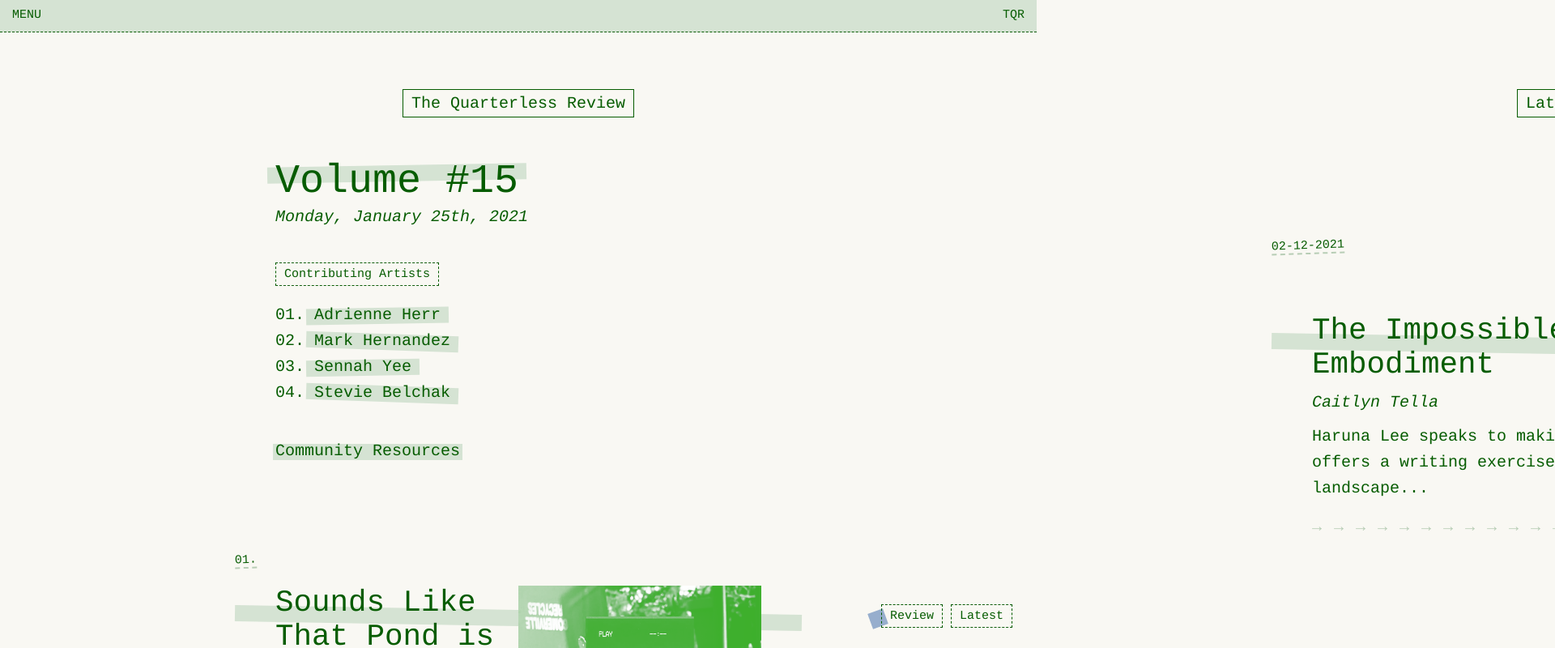
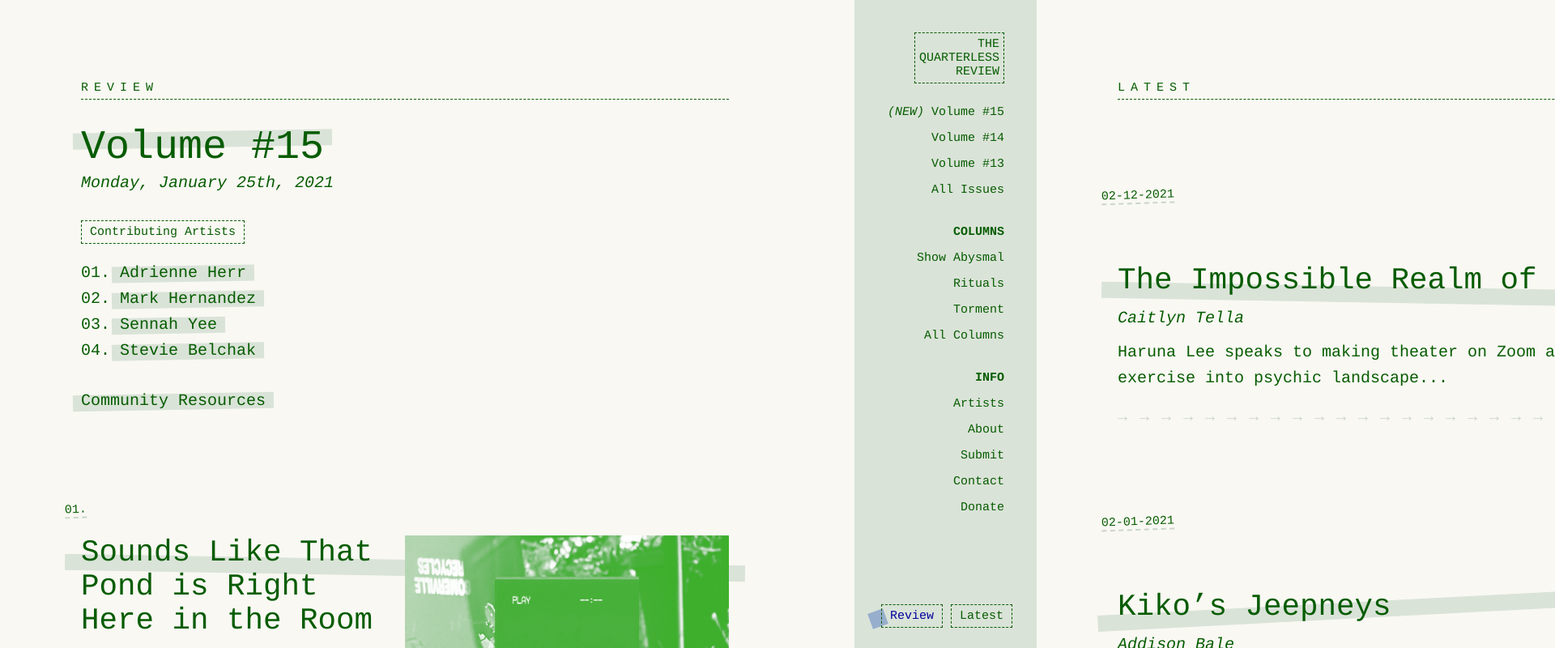
Before and after one commit to mjt-vo/quarterless, a plain HTML site: page index.html in a window 1280 px wide. Shown: the top 800 px of the page at 81% size, 1920 px wide, since content can reach past the window. Drawn offline with Linux system fonts and the light colour scheme.

Commit message:
left-aligning layout

```diff
--- a/index.html
+++ b/index.html
@@ -9,39 +9,35 @@
   </head>
   <body>
     <header class="">
-      <menu>
-        <span class="nav__toggle" tabindex="1">MENU</span>
-        <span>TQR</span>
-      </menu>
       <nav>
+        <h1 class="nav__h1">The</br> Quarterless</br> Review</h1>
         <ul class="nav__list">
-          <li class="nav__item nav__item--label">The Review</li>
-          <li class="nav__item"><a href="#">Volume #15 (NEW)</a></li>
-          <li class="nav__item"><a href="#">Volume #14</a></li>
-          <li class="nav__item"><a href="#">Volume #13</a></li>
-          <li class="nav__item"><a href="#">All Issues</a></li>
+          <li class="nav__item"><a class="nav__item__link"href="#"><em>(NEW)</em> Volume #15</a></li>
+          <li class="nav__item"><a class="nav__item__link"href="#">Volume #14</a></li>
+          <li class="nav__item"><a class="nav__item__link"href="#">Volume #13</a></li>
+          <li class="nav__item"><a class="nav__item__link"href="#">All Issues</a></li>
         </ul>
         <ul class="nav__list">
           <li class="nav__item nav__item--label">Columns</li>
-          <li class="nav__item"><a href="#">Show Abysmal</a></li>
-          <li class="nav__item"><a href="#">Rituals</a></li>
-          <li class="nav__item"><a href="#">Torment</a></li>
-          <li class="nav__item"><a href="#">All Columns</a></li>
+          <li class="nav__item"><a class="nav__item__link"href="#">Show Abysmal</a></li>
+          <li class="nav__item"><a class="nav__item__link"href="#">Rituals</a></li>
+          <li class="nav__item"><a class="nav__item__link"href="#">Torment</a></li>
+          <li class="nav__item"><a class="nav__item__link"href="#">All Columns</a></li>
         </ul>
         <ul class="nav__list">
           <li class="nav__item nav__item--label">Info</li>
-          <li class="nav__item"><a href="#">Artists</a></li>
-          <li class="nav__item"><a href="#">About</a></li>
-          <li class="nav__item"><a href="#">How To Submit</a></li>
-          <li class="nav__item"><a href="#">Contact</a></li>
-          <li class="nav__item"><a href="#">Donate</a></li>
+          <li class="nav__item"><a class="nav__item__link"href="#">Artists</a></li>
+          <li class="nav__item"><a class="nav__item__link"href="#">About</a></li>
+          <li class="nav__item"><a class="nav__item__link"href="#">Submit</a></li>
+          <li class="nav__item"><a class="nav__item__link"href="#">Contact</a></li>
+          <li class="nav__item"><a class="nav__item__link"href="#">Donate</a></li>
         </ul>
       </nav>
     </header>
 
     <section class="home__section issue">
       <div class="content">
-        <h1>The Quarterless Review</h1>
+        <h1>Review</h1>
 
         <div class="issue">
           <h2><a href="#">Volume #15</a></h2>
@@ -118,7 +114,7 @@
         <article class="card">
           <a class="card__link" href="#">
             <p class="card__date">02-12-2021</p>
-            <p class="card__column">Rituals</p>
+            <p class="card__category">Rituals</p>
             <h3 class="card__title">The Impossible Realm of Embodiment</h3>
             <p class="card__author">Caitlyn Tella</p>
             <p class="card__description">Haruna Lee speaks to making theater on Zoom and offers a writing exercise into psychic landscape...</p>
@@ -128,7 +124,7 @@
         <article class="card">
           <a class="card__link" href="#">
             <p class="card__date">02-01-2021</p>
-            <p class="card__column">Shedding</p>
+            <p class="card__category">Shedding</p>
             <h3 class="card__title">Kiko’s Jeepneys</h3>
             <p class="card__author">Addison Bale</p>
             <p class="card__description">On the work of Kiko Bordeos...</p>
@@ -138,7 +134,7 @@
         <article class="card">
           <a class="card__link" href="#">
             <p class="card__date">09-23-2020</p>
-            <p class="card__column">Show Abysmal</p>
+            <p class="card__category">Show Abysmal</p>
             <h3 class="card__title">A Blank Check for Unchecked Adolescence</h3>
             <p class="card__author">Benjamin Shearn</p>
             <p class="card__description">I knew it was risky. And almost certainly... illegal? Echoes of a past scandal concerning Pee-Wee Herman and a movie theater and Florida rattled around somewhere in the muddle of memory...</p>
@@ -148,7 +144,7 @@
         <article class="card">
           <a class="card__link" href="#">
             <p class="card__date">08-14-2020</p>
-            <p class="card__column">Show Abysmal</p>
+            <p class="card__category">Show Abysmal</p>
             <h3 class="card__title">Actors are Idols: James Spader</h3>
             <p class="card__author">Amanda Kramer</p>
             <p class="card__description">I’m often shit on for my Hollywood People-Worshipping of white straight men. It’s wildly out of fashion, I guess, especially for a woman like me...</p>
--- a/styles/main.unmin.css
+++ b/styles/main.unmin.css
@@ -1,15 +1,17 @@
 :root {
   --color-bg: #f9f8f3;
   --color-main: #065c00;
-  --color-link-bg-hover: #b7cdb5;
-  --color-link-bg: #d5e3d3;
+  --color-link-bg-hover: #cbd5ca;
+  --color-link-bg: #dae3d8;
   --color-highlight: #97aecd;
+  --color-tqr: #0ca900;
+  --color-blue: #01019b;
   --height-footer: 80px;
   --height-header: 40px;
-  --spacing: 40px;
+  --spacing: 30px;
   --spacing-m: 60px;
   --spacing-l: 100px;
-  --spacing-xl: 180px;
+  --spacing-xl: 150px;
 }
 
 html {
@@ -18,10 +20,6 @@ html {
   color: var(--color-main);
   background: var(--color-bg);
   transition: color .2s;
-}
-
-img {
-  width: 100%;
 }
 
 /* reset */
@@ -34,117 +32,36 @@ body, menu, h1, h2, h3, h4, p, blockquote, ul, ol, li, a, button {
   text-decoration: none;
 }
 
-body {
-  overflow: hidden;
+img {
+  width: 100%;
 }
 
-header {
+body {
   position: relative;
-  z-index: 1;
-  box-sizing: border-box;
-  border-bottom: 1px dashed;
-  padding: 10px 15px;
+  overflow: hidden;
   width: 100%;
-  height: auto;
-  background-color: var(--color-link-bg);
-  max-height: var(--height-header);
-  overflow: hidden;
-}
-header.active {
-  max-height: 100%;
-  box-shadow: 0 5px 20px rgba(0, 0, 0, 0.3);
 }
 
-menu {
-  display: flex;
-  justify-content: space-between;
+section {
+  box-sizing: border-box;
+  padding-bottom: var(--spacing);
   width: 100%;
-  margin-bottom: 10px;
-  font-size: 1.5rem;
+  padding: 100px 225px 0 100px;
 }
-nav {
-  display: none;
-}
-header.active nav {
-  display: block;
-}
-.nav__toggle {
-  cursor: pointer;
-}
-.nav__list {
-  margin-top: 5px;
-}
-.nav__item {
-  display: inline-block;
-  list-style: none;
-  font-size: 1.5rem;
-}
-.nav__item + .nav__item {
-  margin-left: 25px;
-}
-.nav__item--label {
-  font-weight: bold;
-  text-transform: uppercase;
+.content {
+  max-width: 900px;
 }
 
-.home__footer {
-  position: fixed;
-  bottom: 0;
-  right: 0;
-  display: inline-flex;
-  align-items: center;
-  padding: 0 30px;
-  height: var(--height-footer);
-}
-
-.home__section {
-  position: absolute;
-  top: var(--height-header);
-  display: flex;
-  flex-direction: column;
-  align-items: center;
-  box-sizing: border-box;
-  padding: 10px;
-  width: 100%;
-  height: calc(100% - var(--height-header));
-  overflow: scroll;
-  transition: left .4s;
-  transition-timing-function: ease-in-out;
-}
-.home__section:first-of-type,
-.shift .home__section:not(:first-of-type) {
-  left: 0;
-}
-.home__section:not(:first-of-type) {
-  left: 100%;
-}
-.shift .home__section:first-of-type {
-  left: -100%;
-}
-
-.home__section--feed .content > *:last-child {
-  margin-top: var(--spacing-l);
-  padding-bottom: 200px;
-}
-
-.content {
-  padding-bottom: var(--spacing);
-  width: 800px;
-  text-align: center;
-}
-
-
-/* typography */
+/* * * * * * * */
+/* typography  */
+/* * * * * * * */
 
 h1 {
-  margin-bottom: 10px;
-}
-.content h1 {
-  display: inline-block;
-  flex-basis: 0;
-  margin-top: var(--spacing-m);
-  padding: 5px 10px;
-  border: 1px solid;
+  padding: 0 0 5px;
+  border-bottom: 1px dashed;
+  font-size: 1.5rem;
+  letter-spacing: 7px;
+  text-transform: uppercase;
 }
 
 h2 {
@@ -181,9 +98,9 @@ a {
   transition: color .2s;
 }
 a:hover {
-  color: #000;
+  color: var(--color-blue);
 }
-a:not(.card__link):before {
+a:not(.card__link):not(.nav__item__link):before {
   content: ' ';
   position: absolute;
   z-index: -1;
@@ -195,14 +112,10 @@ a:not(.card__link):before {
   transition: background-color 0.2s;
   background: var(--color-link-bg);
 }
-a:not(.card__link):hover:before {
+a:not(.card__link):not(.nav__item__link):hover:before {
   background: var(--color-link-bg-hover);
 }
-*:not(p):not(.nav__item):nth-child(even) > a:not(.card__link):before {
-  transform: rotate(2deg);
-}
-p > a:not(.card__link):before,
-.nav__item > a:not(.card__link):before {
+p > a:not(.card__link):before{
   left: -3px;
   width: calc(100% + 6px);
   transform: rotate(0deg);
@@ -219,7 +132,89 @@ button {
   background: none;
 }
 
-/* home footer */
+/* * * * * * * */
+/* navigation  */
+/* * * * * * * */
+
+nav {
+  position: absolute;
+  z-index: 1;
+  right: 0;
+  box-sizing: border-box;
+  padding: 40px 40px 0 0;
+  width: 225px;
+  height: 100%;
+  text-align: right;
+  background: var(--color-link-bg);
+}
+
+.nav__h1 {
+  display: inline-block;
+  padding: 5px;
+  letter-spacing: 0;
+  border: 1px dashed;
+}
+
+.nav__toggle {
+  cursor: pointer;
+}
+.nav__list {
+  margin-top: 5px;
+}
+.nav__h1 + .nav__list {
+  margin-top: 20px;
+}
+.nav__item {
+  list-style: none;
+  font-size: 1.5rem;
+}
+.nav__item--label {
+  margin-top: 20px;
+  font-weight: bold;
+  text-transform: uppercase;
+}
+
+/* * * * */
+/* home  */
+/* * * * */
+
+.home__section {
+  position: absolute;
+  display: flex;
+  flex-direction: column;
+  box-sizing: border-box;
+  width: 100%;
+  height: 100%;
+  overflow: scroll;
+  transition: left .4s;
+  transition-timing-function: ease-in-out;
+}
+.home__section:first-of-type,
+.shift .home__section:not(:first-of-type) {
+  left: 0;
+}
+.home__section:not(:first-of-type) {
+  left: 100vw;
+}
+.shift .home__section:first-of-type {
+  left: -100vw;
+}
+
+.home__section--feed .content > *:last-child {
+  margin-top: var(--spacing-l);
+  padding-bottom: 200px;
+}
+
+.home__footer {
+  position: fixed;
+  bottom: 0;
+  right: 0;
+  z-index: 1;
+  display: inline-flex;
+  align-items: center;
+  padding: 0 30px;
+  height: var(--height-footer);
+}
 
 .home__footer__toggle {
   position: relative;
@@ -248,7 +243,8 @@ button {
   transform: rotate(10deg);
 }
 .home__footer__toggle.active {
-  cursor: default;
+  color: var(--color-blue);
+  border-color: var(--color-main);
 }
 
 /* issue */
@@ -295,7 +291,7 @@ button {
 }
 
 .card__link:hover * {
-  color: #000;
+  color: #01019b;
 }
 .card__link:after {
   content: "";
@@ -322,10 +318,10 @@ button {
   content: ' ';
   position: absolute;
   z-index: -1;
-  left: -50px;
+  left: -20px;
   top: 30px;
   height: 20px;
-  width: calc(100% + 100px);
+  width: calc(100% + 40px);
   transform: rotate(1deg);
   transition: background-color 0.2s;
   background: var(--color-link-bg);
@@ -336,15 +332,15 @@ button {
 
 .card:nth-of-type(3n+2) .card__title:before {
   top: 10px;
-  left: -35px;
-  width: calc(100% + 50px);
+  left: -25px;
+  width: calc(100% + 40px);
   transform: rotate(-3deg);
 }
 
 .card:nth-of-type(3n+3) .card__title:before {
   top: 40px;
-  left: -35px;
-  width: calc(100% + 75px);
+  left: -25px;
+  width: calc(100% + 40px);
   transform: rotate(3deg);
 }
 
@@ -360,7 +356,7 @@ button {
 
 .card__date {
   position: absolute;
-  left: -50px;
+  left: -20px;
   top: -40px;
   display: inline-block;
   margin-bottom: 0;
@@ -374,7 +370,7 @@ button {
 .card__author {
   font-style: italic;
 }
-.card__column {
+.card__category {
   margin-bottom: 20px;
   letter-spacing: 7px;
   text-align: right;
@@ -393,9 +389,14 @@ button {
   padding: 2px 4px;
 }
 
-@media (max-width: 1399px) {
+@media (max-width: 1299px) {
   .content {
-    width: 600px;
+    max-width: 800px;
+  }
+}
+@media (max-width: 1199px) {
+  .content {
+    max-width: 700px;
   }
   .card__link:after {
     content: "\2192 \2192 \2192 \2192 \2192 \2192 \2192 \2192 \2192 \2192 \2192 \2192 \2192 \2192 \2192 \2192 \2192 \2192 \2192 \2192 \2192 \2192";
@@ -404,14 +405,29 @@ button {
     width: 300px;
   }
 }
+@media (max-width: 1099px) {
+  .content {
+    max-width: 600px;
+  }
+}
+@media (max-width: 999px) {
+  .content {
+    max-width: 500px;
+  }
+}
 
-@media (max-width: 999px) {
+@media (max-width: 899px) {
   html {
     font-size: 9px;
   }
+  nav {
+    display: none;
+  }
+  section {
+    padding: 20px;
+  }
   .content {
-    width: calc(100% - 40px);
-    max-width: 500px;
+    max-width: 100%;
   }
   .card {
     margin: var(--spacing-l) 0;
```
